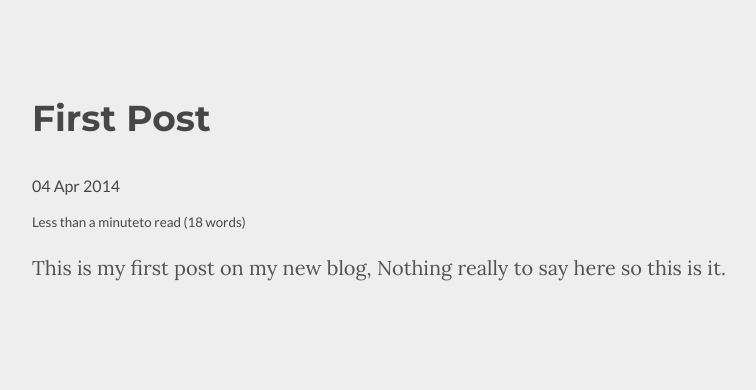
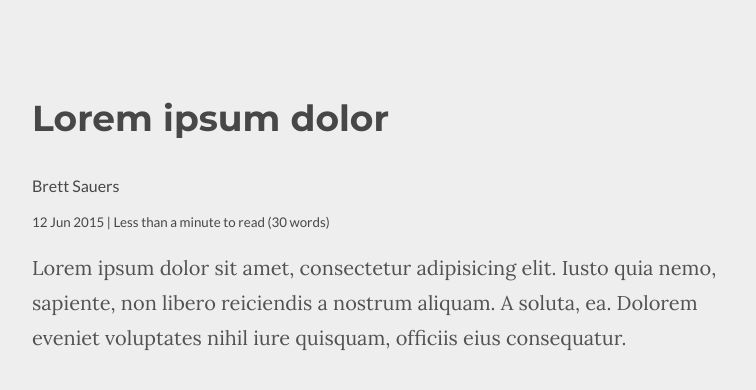
Before and after one commit to thedigitalhawk/thewebwebuild, a Jekyll site: the page built from _posts/2014-03-27-test.markdown, in a window 1280 px wide. Shown: the top 390 px of the page, without its empty margins (258-1014 px from the left). Built offline with Jekyll 4.4.1, drawn with Linux system fonts in a browser that asks for light colours; nearby versions of some CDN libraries; Markdown is read by kramdown in place of the engine named in the settings.

Commit message:
formatting 1

```diff
--- a/_layouts/post.html
+++ b/_layouts/post.html
@@ -6,8 +6,8 @@ layout: default_post
 
 
 <h1 class="title">{{ page.title }}</h1>
-<p class="meta">{{ page.date | date_to_string }}</p>
-<p><small><span class="eta"></span>to read (<span class="words"></span> words)</small></p>
+<p class="author">{{ page.author }}</p>
+<p><small><span>{{ page.date | date_to_string }} | </span><span class="eta"></span> to read (<span class="words"></span> words)</small></p>
 <div class="content">
     {{ content }}
 </div>
--- a/_posts/2014-03-27-test.markdown
+++ b/_posts/2014-03-27-test.markdown
@@ -1,8 +1,9 @@
 ---
 layout: post
-title:  "First Post"
-date:   2014-04-4 23:54:00
+title:  "Lorem ipsum dolor"
+date:   2015-06-12 23:54:00
 categories: blog
+author: Brett Sauers
 ---
 
-This is my first post on my new blog, Nothing really to say here so this is it.
+Lorem ipsum dolor sit amet, consectetur adipisicing elit. Iusto quia nemo, sapiente, non libero reiciendis a nostrum aliquam. A soluta, ea. Dolorem eveniet voluptates nihil iure quisquam, officiis eius consequatur.
```
Also changed, not shown: index.html (line endings or trailing spaces).
